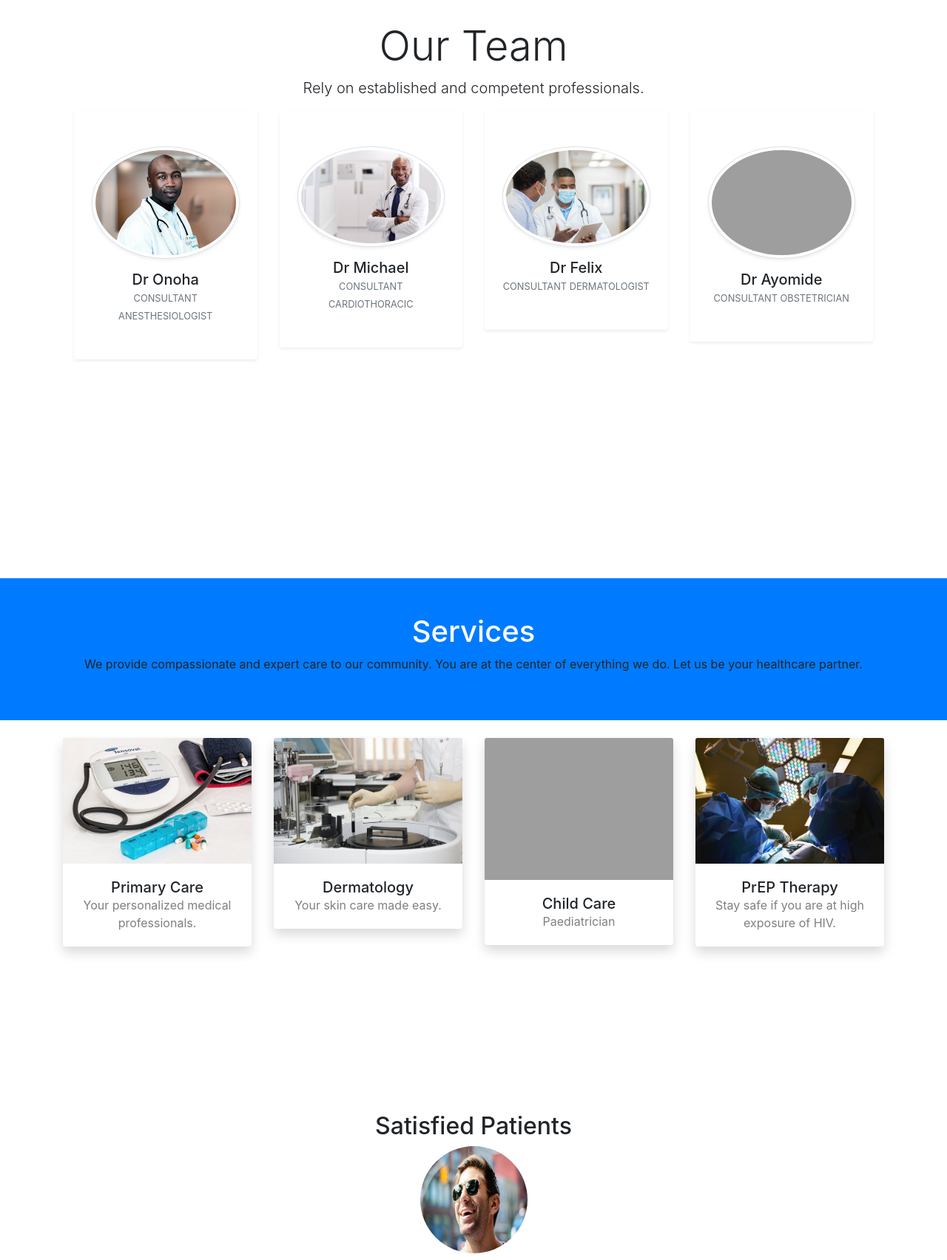
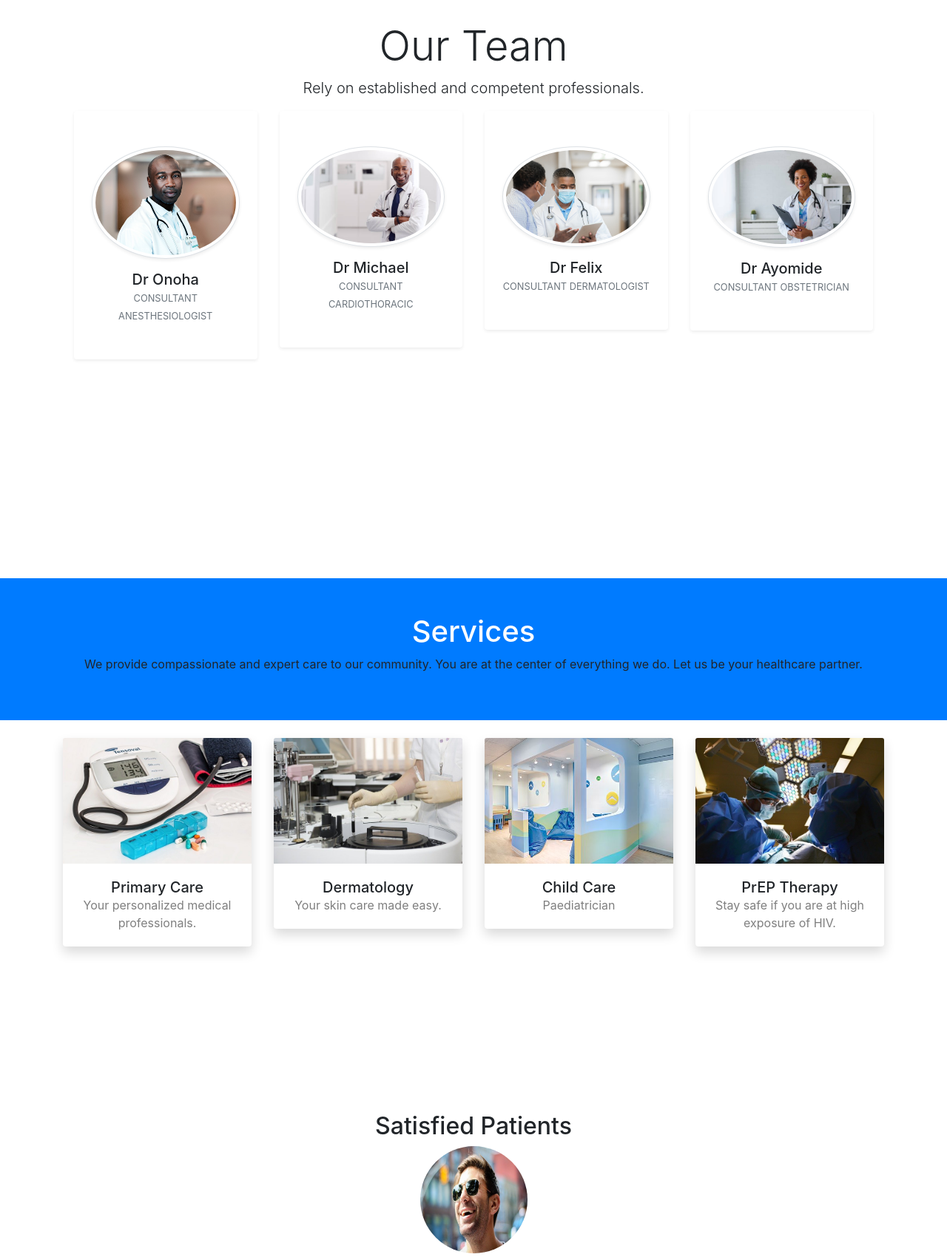
Before and after one commit to Number0ne/Hospital-Appointment-System-CSC-421-Group-Project, a Django app: page / in a window 1280 px wide. Shown: the part 1219-2923 px from the top of the page at 74% size. Run offline with Django 4.2, Linux system fonts and the light colour scheme; data that the repository does not hold is empty; some libraries are stand-ins or nearby versions; grey boxes are pictures that could not be loaded.

```diff
--- a/templates/index.html
+++ b/templates/index.html
@@ -58,7 +58,7 @@
 
           <!-- Team item -->
           <div class="col-xl-3 col-sm-6 mb-5">
-            <div class="bg-white rounded shadow-sm py-5 px-4"><img src="{%static '/img/Ayomide.png'%}" alt="" class=" mh-100img-fluid rounded-circle mb-3 img-thumbnail shadow-sm">
+            <div class="bg-white rounded shadow-sm py-5 px-4"><img src="{%static '/img/Ayomide.jpg'%}" alt="" class=" mh-100img-fluid rounded-circle mb-3 img-thumbnail shadow-sm">
               <h5 class="mb-0">Dr Ayomide</h5>
               <span class="small text-uppercase text-muted">Consultant Obstetrician</span>
             </div>
@@ -101,7 +101,7 @@
       <!-- Team Member 3 -->
       <div class="col-xl-3 col-md-6 mb-4">
         <div class="card border-0 shadow">
-          <img src="{%static '/img/ChildCare.jpg'%}" class="card-img-top" alt="...">
+          <img src="{%static '/img/ChildrenClinic.jpg'%}" class="card-img-top" alt="...">
           <div class="card-body text-center">
             <h5 class="card-title mb-0">Child Care</h5>
             <div class="card-text text-black-50">Paediatrician</div>
```
